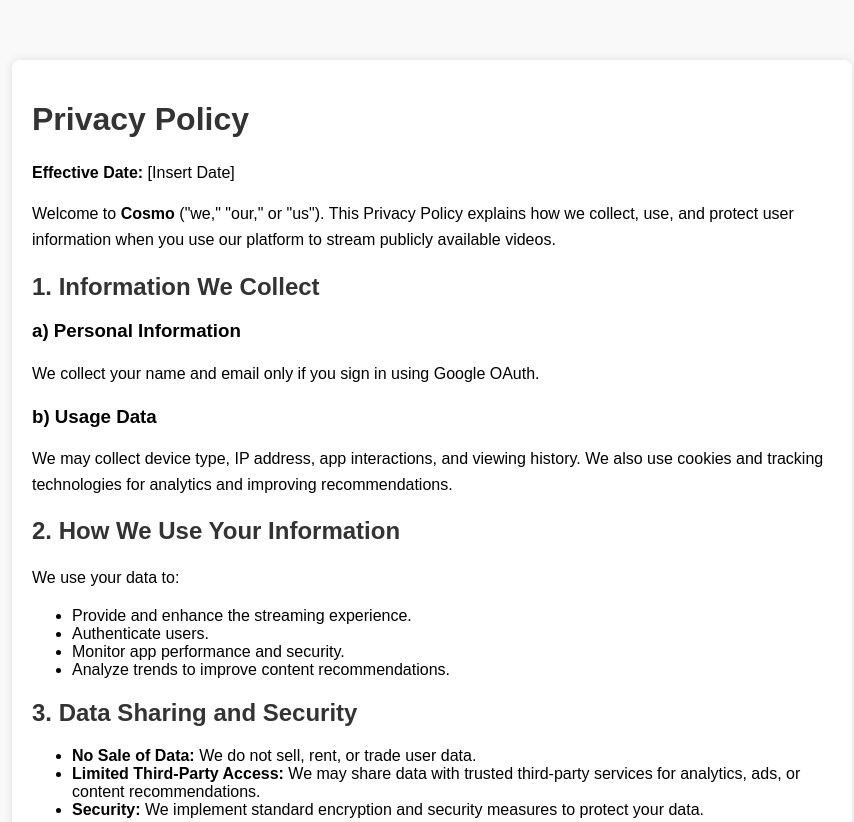
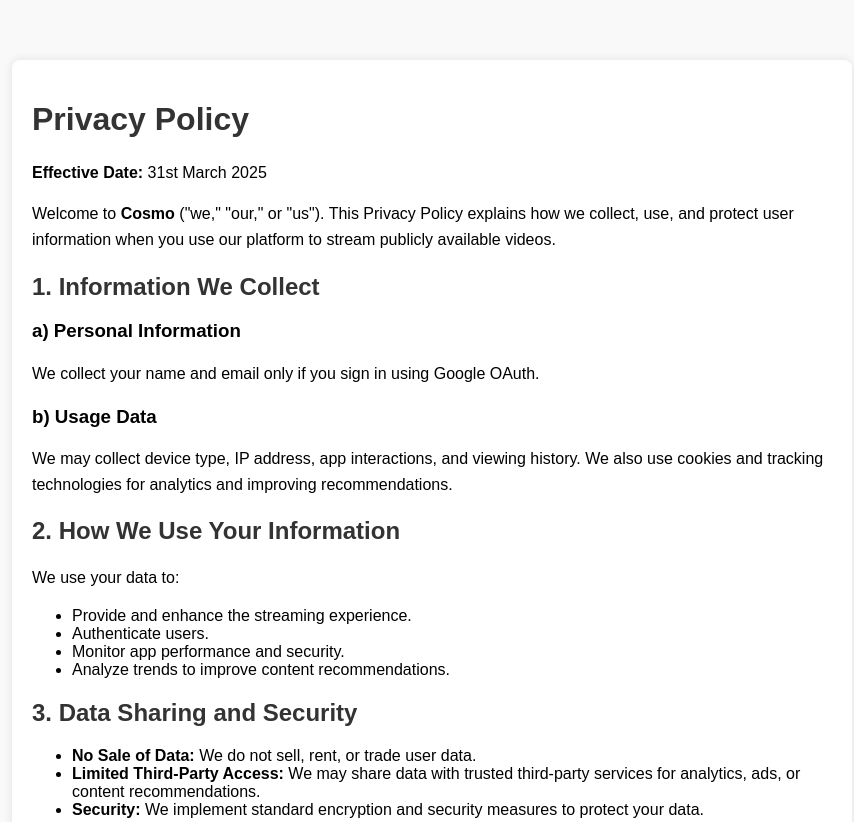
Before and after one commit to vikashnitk/cosmo, a plain HTML site: page privacy-policy.html in a window 1280 px wide. Shown: the top 822 px of the page, without its empty margins (48-902 px from the left). Drawn offline with Linux system fonts and the light colour scheme.

Commit message:
Update privacy-policy.html

```diff
--- a/privacy-policy.html
+++ b/privacy-policy.html
@@ -36,7 +36,7 @@
 <body>
     <div class="container">
         <h1>Privacy Policy</h1>
-        <p><strong>Effective Date:</strong> [Insert Date]</p>
+        <p><strong>Effective Date:</strong> 31st March 2025</p>
         <p>Welcome to <strong>Cosmo</strong> ("we," "our," or "us"). This Privacy Policy explains how we collect, use, and protect user information when you use our platform to stream publicly available videos.</p>
 
         <h2>1. Information We Collect</h2>
```
